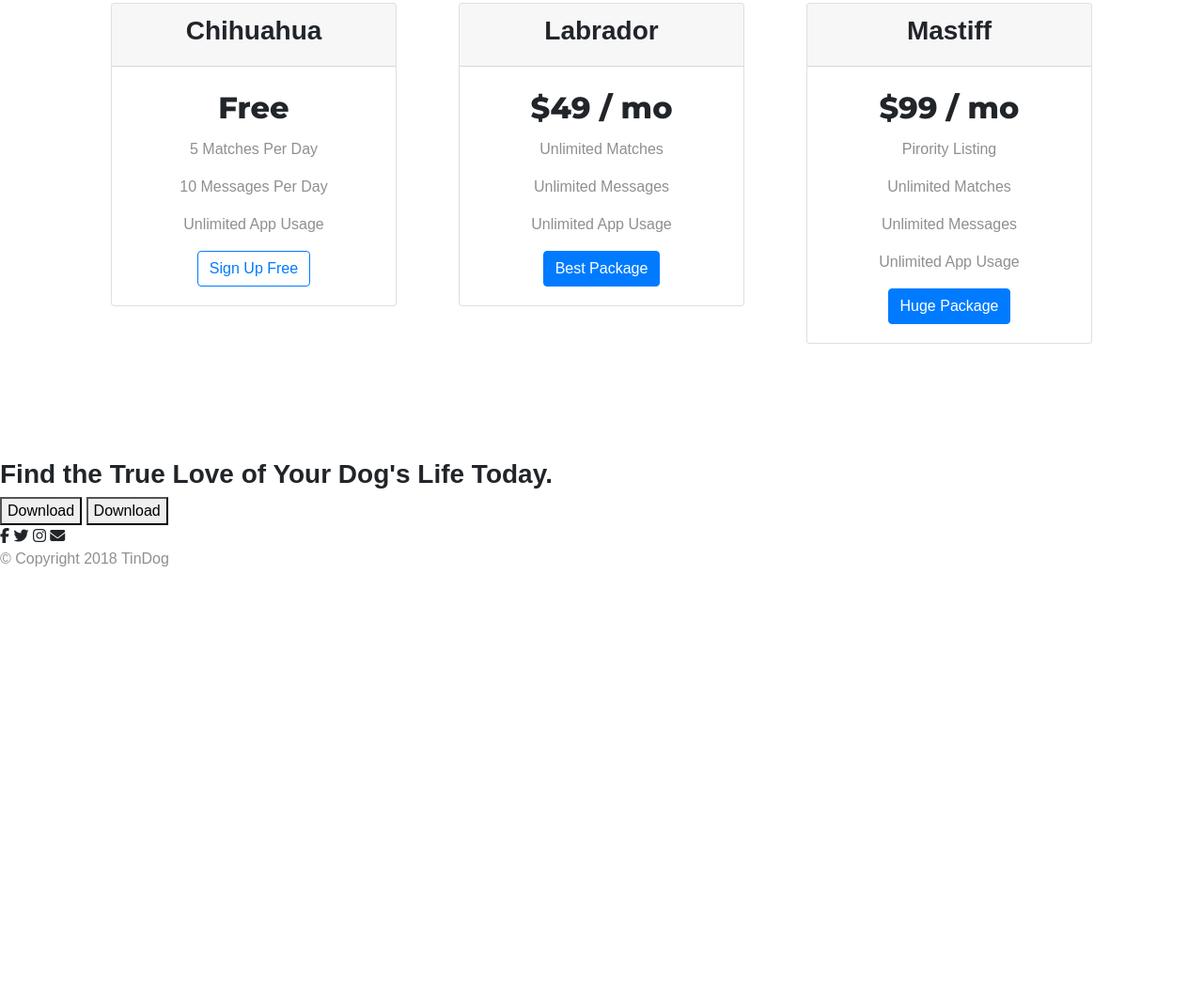
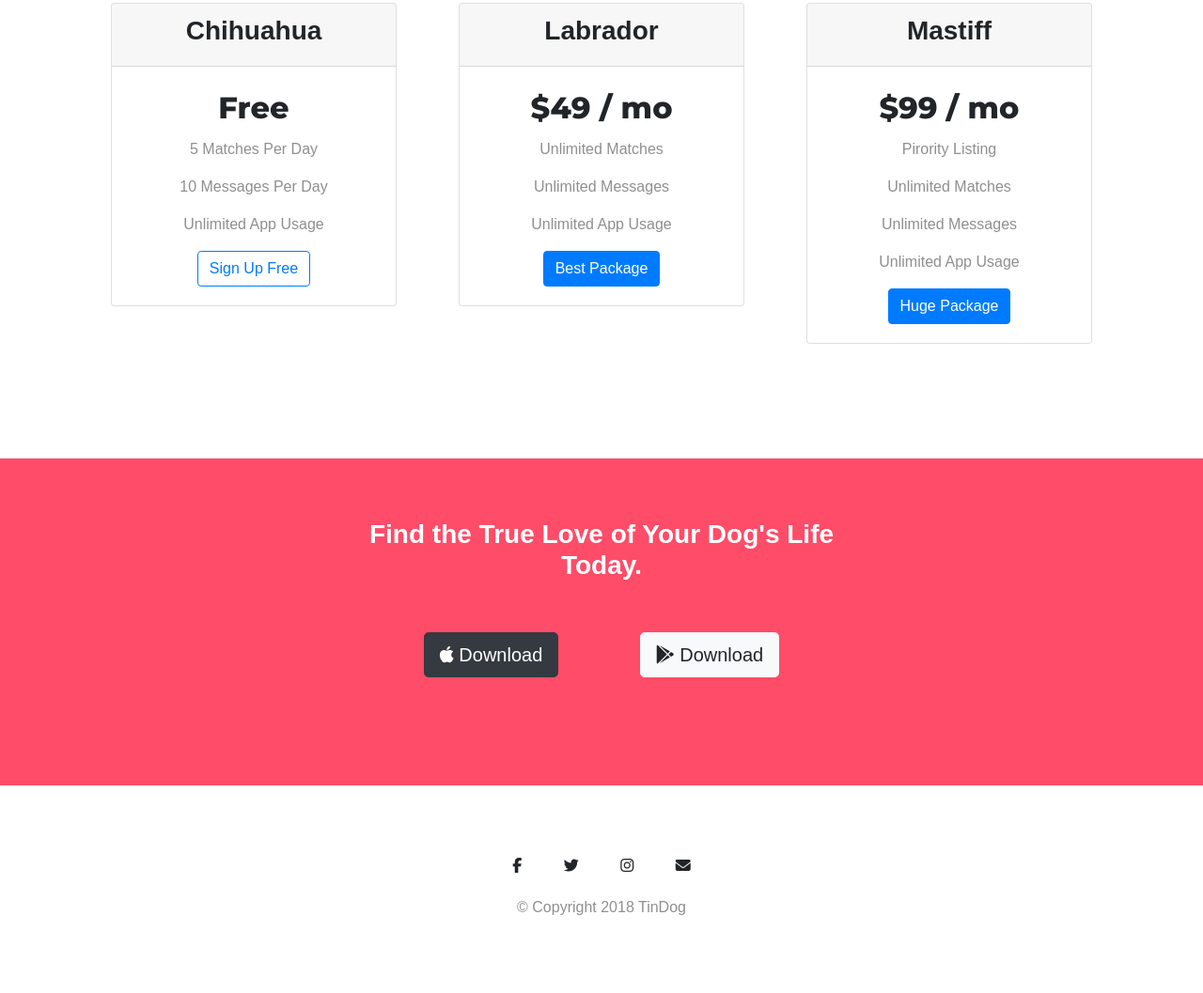
Before and after one commit to santoshkadam2411/tindog, a plain HTML site: page index.html in a window 1280 px wide. Shown: the part 2331-3388 px from the top of the page at 94% size. Before the commit the page ends 2954 px from the top, so only its background shows below. Drawn offline with nearby package versions, Linux system fonts and the light colour scheme.

Commit message:
Add files via upload

```diff
--- a/css/styles.css
+++ b/css/styles.css
@@ -120,3 +120,27 @@ p{
 .pricing-class{
     padding: 2% 3%;
 }
+/* Cta and footer */
+#cta{
+    background-color: #ff4c68;
+    text-align: center;
+    padding: 5% 30% 5%;
+}
+.cta-header{
+    font-family: 'Montserrat-black', sans-serif;
+    color: #fff;
+    padding-bottom: 20px;
+}
+.cta-button{
+    margin: 5% 8% 10% 8%;
+}
+#footer{
+    text-align: center;
+}
+.social-icon{
+    padding: 6% 20px 0;
+}
+.social{
+    padding-top: 20px;
+    padding-bottom: 6%;
+}
--- a/index.html
+++ b/index.html
@@ -7,7 +7,9 @@
   <!-- bootstrap and css -->
   <link rel="stylesheet" href="https://stackpath.bootstrapcdn.com/bootstrap/4.5.0/css/bootstrap.min.css" integrity="sha384-9aIt2nRpC12Uk9gS9baDl411NQApFmC26EwAOH8WgZl5MYYxFfc+NcPb1dKGj7Sk" crossorigin="anonymous">
   <link rel="stylesheet" href="css/styles.css">
-  <!-- font awesome -->
+  <link rel="icon" href="C:\Users\Santosh\Desktop\Web development\TinDog\TinDog-Start-master\favicon.ico">
+
+  <!-- font awesome --!>
   <script src="https://kit.fontawesome.com/b7400dcac5.js" crossorigin="anonymous"></script>
   <!-- Google fonts -->
   <link href="https://fonts.googleapis.com/css2?family=Ubuntu:ital,wght@1,500&display=swap" rel="stylesheet">
@@ -189,9 +191,9 @@
 
   <section id="cta">
 
-    <h3>Find the True Love of Your Dog's Life Today.</h3>
-    <button type="button">Download</button>
-    <button type="button">Download</button>
+    <h3 class="cta-header">Find the True Love of Your Dog's Life Today.</h3>
+    <button type="button" class="btn btn-dark btn-lg cta-button"><i class="fab fa-apple"></i> Download</button>
+    <button type="button" class="btn btn-light btn-lg cta-button"><i class="fab fa-google-play"></i> Download</button>
 
   </section>
 
@@ -203,7 +205,7 @@
       <i class="social-icon fab fa-twitter"></i>
       <i class="social-icon fab fa-instagram"></i>
       <i class="social-icon fas fa-envelope"></i>
-    <p>© Copyright 2018 TinDog</p>
+    <p class="social">© Copyright 2018 TinDog</p>
 
   </footer>
   <!-- jquery bootstrap -->
```
Also changed, not shown: favicon.ico (added).
